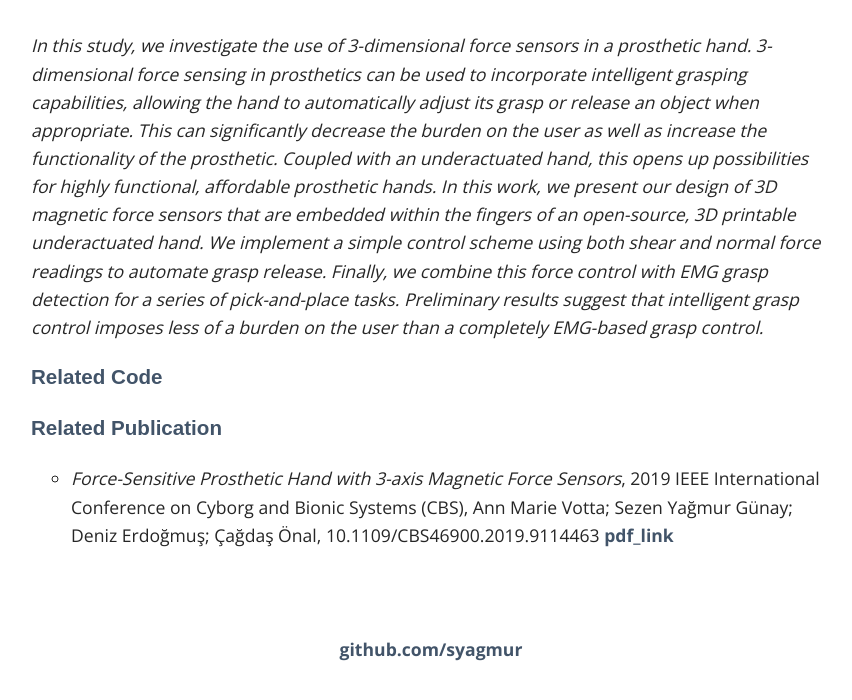
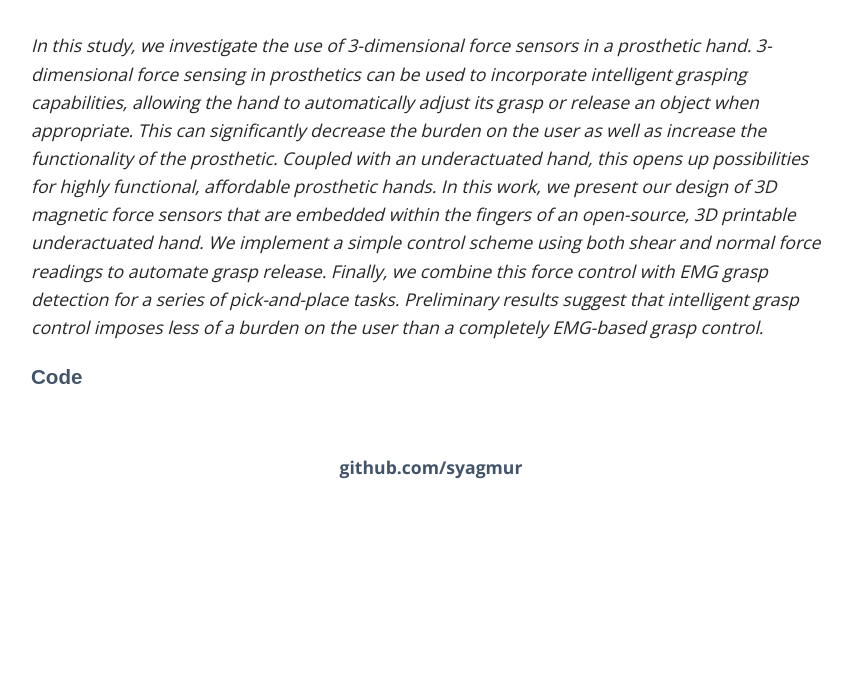
Before and after one commit to syagmur/syagmur.github.io, a Jekyll site: the page built from Dissertation/myo_slow.html, in a window 1280 px wide and 900 px high, scrolled down 380 px, cut to the strip 197-897 px from the top of the window. Shown: the whole strip, without its empty margins (209-1061 px from the left). Built offline with Jekyll 4.4.1, drawn with Linux system fonts in a browser that asks for light colours; nearby versions of some CDN libraries; some web fonts are replaced; library files that are not in the unit come from our copies; after the commit the page ends 1098 px from its top, so only the background shows below that.

Commit message:
Update myo_slow.html

```diff
--- a/Dissertation/myo_slow.html
+++ b/Dissertation/myo_slow.html
@@ -3,7 +3,7 @@ layout: default
 title: Sezen Yağmur Günay , PhD
 ---
 
-       <br>
+   <br>
    <center>  {% include youtubePlayer.html id="y0XnvZSYfvo" %} </center>
     <br>
     <i>
@@ -11,18 +11,11 @@ title: Sezen Yağmur Günay , PhD
 
 <br>
 
-<h3><a href=https://github.com/syagmur/MyoWindowsRealTimeClassification> Related Code </a> </h3>
+<h3><a href=https://github.com/syagmur/MyoWindowsRealTimeClassification>Code </a> </h3>
 
-<h3> Related Publication </h3>
+<h3><a href="https://ieeexplore.ieee.org/abstract/document/9114463?casa_token=hhpzfNAAHfgAAAAA:h-WAEWQjnXpoAGAgdVYJxQL_Zz5Jm4jlFLOTMKxGYigM-lF4Kx4sMwo3IPELSqnug5YhN8mhkbY > Related Publication </a>    </h3>
 
 <ul style="list-style-type:circle">
 
 
-    <li>
-        <i> Force-Sensitive Prosthetic Hand with 3-axis Magnetic Force Sensors</i>, 2019 IEEE International Conference on Cyborg and Bionic Systems (CBS),  Ann Marie Votta; Sezen Yağmur Günay; Deniz Erdoğmuş; Çağdaş Önal, 10.1109/CBS46900.2019.9114463
-    <a href="https://ieeexplore.ieee.org/abstract/document/9114463?casa_token=hhpzfNAAHfgAAAAA:h-WAEWQjnXpoAGAgdVYJxQL_Zz5Jm4jlFLOTMKxGYigM-lF4Kx4sMwo3IPELSqnug5YhN8mhkbY"> pdf_link</a>
-    </li>
-<br>
-
-
 </ul>
```
